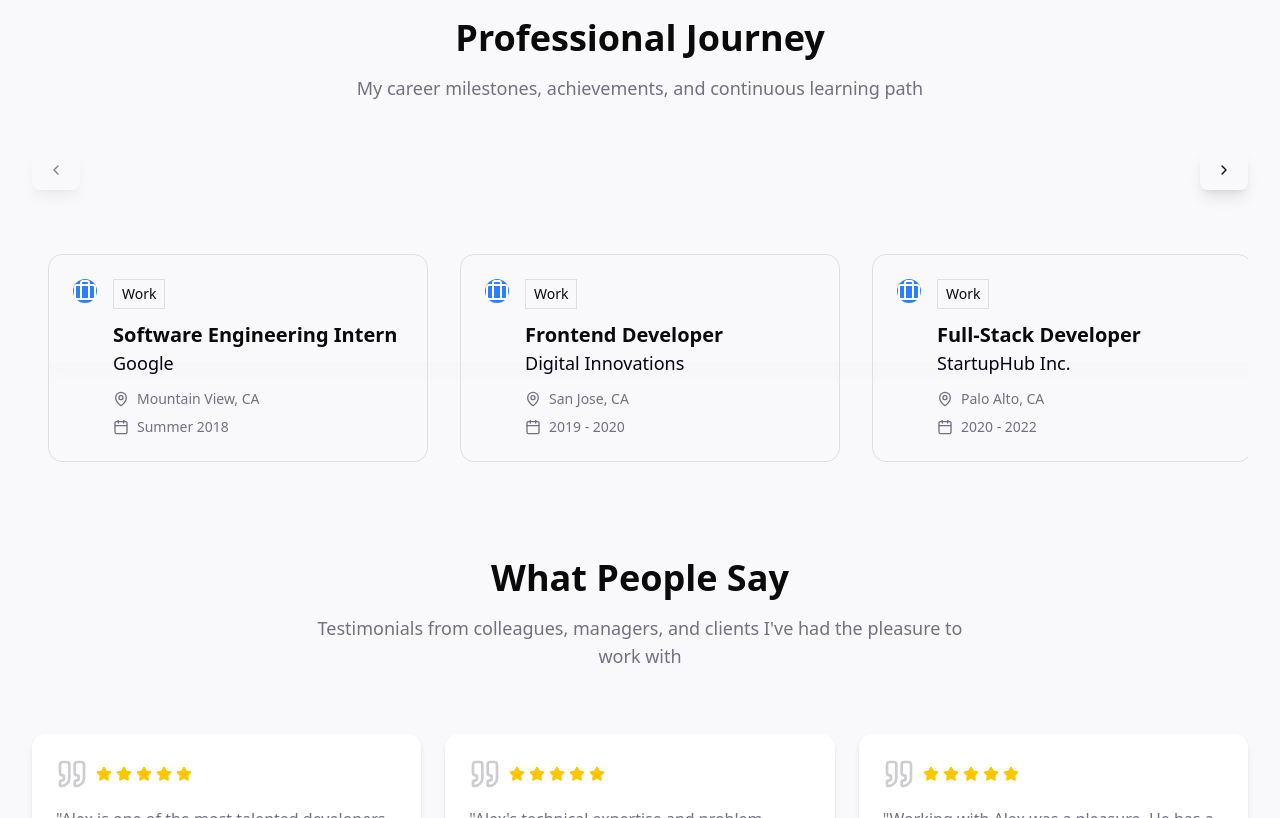
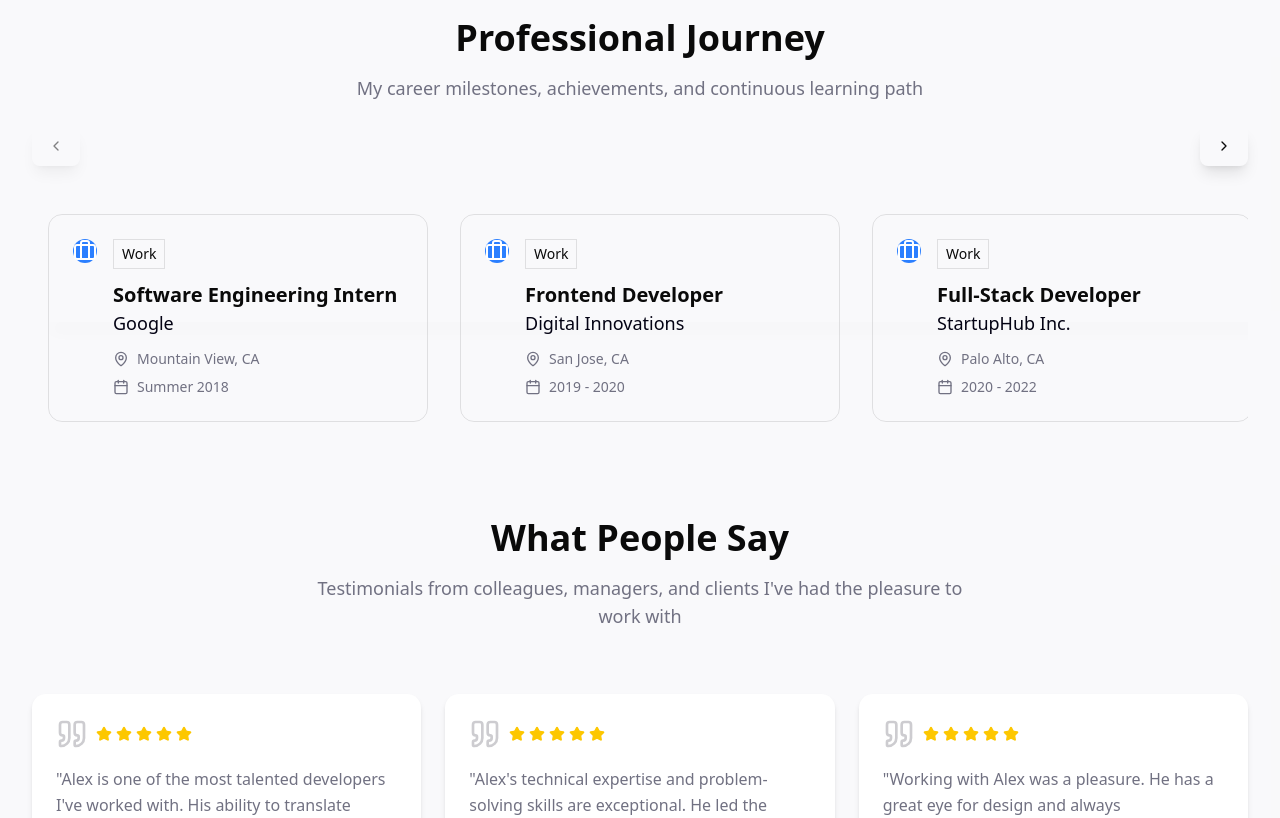
Before and after one commit to ramizik/my-website, a React (Vite) app: page / in a window 1280 px wide. Shown: the part 3500-4318 px from the top of the page. Built offline with nearby package versions, Linux system fonts and the light colour scheme.

Commit message:
Reduce Vertical Spacing in Timeline Section

```diff
--- a/src/components/TimelineSection.tsx
+++ b/src/components/TimelineSection.tsx
@@ -250,10 +250,10 @@ export default function TimelineSection() {
   }, []);
 
   return (
-    <section id="timeline" className="py-16 bg-muted/30">
+    <section id="timeline" className="py-8 bg-muted/30">
       <div className="max-w-7xl mx-auto px-4 sm:px-6 lg:px-8">
         {/* Section Header */}
-        <div className="text-center mb-12">
+        <div className="text-center mb-6">
           <h2 className="text-3xl md:text-4xl font-bold mb-4">Professional Journey</h2>
           <p className="text-lg text-muted-foreground max-w-2xl mx-auto">
             My career milestones, achievements, and continuous learning path
@@ -261,7 +261,7 @@ export default function TimelineSection() {
         </div>
 
         {/* Navigation Buttons - Positioned outside timeline container */}
-        <div className="relative flex justify-between items-center mb-4">
+        <div className="relative flex justify-between items-center mb-2">
           <Button
             variant="outline"
             size="lg"
```
